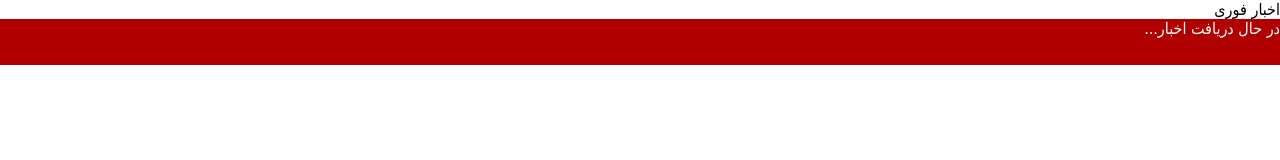
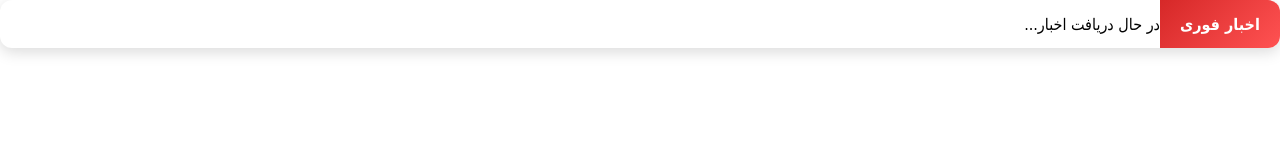
Before and after one commit to maghool51/diyar-widgets, a plain HTML site: page news/index.html in a window 1280 px wide. Drawn offline with Linux system fonts and the light colour scheme.

Commit message:
Update ticker.css

```diff
--- a/news/ticker.css
+++ b/news/ticker.css
@@ -1,12 +1,279 @@
-body{
-    margin:0;
-    font-family:tahoma,Arial,sans-serif;
-    background:transparent;
+/* ================================
+   Diyar Widgets - News Ticker
+   ticker.css
+   ================================ */
+
+
+:root{
+
+    --green:#0b8f45;
+    --green-dark:#05652f;
+    --red:#d62828;
+    --white:#ffffff;
+    --text:#222;
+    --shadow:0 4px 15px rgba(0,0,0,.15);
+
 }
 
+
+/* Reset */
+
+*{
+
+    margin:0;
+    padding:0;
+    box-sizing:border-box;
+
+}
+
+
+body{
+
+    background:transparent;
+    font-family:
+        Tahoma,
+        Arial,
+        "B Nazanin",
+        sans-serif;
+
+}
+
+
+/* Main Container */
+
+.ticker-wrapper{
+
+    width:100%;
+    height:48px;
+
+    display:flex;
+    align-items:center;
+
+    direction:rtl;
+
+    background:#fff;
+
+    border-radius:12px;
+
+    overflow:hidden;
+
+    box-shadow:var(--shadow);
+
+}
+
+
+/* News Label */
+
+.ticker-label{
+
+    flex:0 0 auto;
+
+    height:100%;
+
+    min-width:120px;
+
+    display:flex;
+    align-items:center;
+    justify-content:center;
+
+
+    background:
+    linear-gradient(
+        135deg,
+        var(--red),
+        #ff5252
+    );
+
+
+    color:white;
+
+    font-size:16px;
+
+    font-weight:bold;
+
+    white-space:nowrap;
+
+
+    position:relative;
+
+    z-index:2;
+
+}
+
+
+/* Moving Area */
+
+.ticker-area{
+
+    flex:1;
+
+    overflow:hidden;
+
+    height:100%;
+
+    position:relative;
+
+}
+
+
+/* Ticker Track */
+
 .ticker{
-    width:100%;
-    height:46px;
-    background:#b00000;
-    color:#fff;
+
+    height:100%;
+
+    display:flex;
+
+    align-items:center;
+
+    white-space:nowrap;
+
+    width:max-content;
+
+    animation:
+
+    tickerMove 35s linear infinite;
+
+
 }
+
+
+/* Stop animation on hover */
+
+.ticker-wrapper:hover .ticker{
+
+    animation-play-state:paused;
+
+}
+
+
+
+/* News Items */
+
+.ticker-item{
+
+    display:inline-flex;
+
+    align-items:center;
+
+    margin-left:40px;
+
+    color:var(--text);
+
+    text-decoration:none;
+
+    font-size:15px;
+
+    font-weight:500;
+
+    transition:.2s;
+
+
+}
+
+
+.ticker-item:hover{
+
+    color:var(--green);
+
+}
+
+
+
+/* Bullet */
+
+.ticker-item::before{
+
+    content:"●";
+
+    color:var(--green);
+
+    margin-left:10px;
+
+    font-size:12px;
+
+}
+
+
+
+/* Infinite Movement */
+
+@keyframes tickerMove{
+
+
+    from{
+
+        transform:translateX(0);
+
+    }
+
+
+    to{
+
+        transform:translateX(50%);
+
+    }
+
+
+}
+
+
+
+/* Mobile */
+
+@media(max-width:600px){
+
+
+    .ticker-wrapper{
+
+        height:42px;
+
+        border-radius:8px;
+
+    }
+
+
+    .ticker-label{
+
+        min-width:90px;
+
+        font-size:13px;
+
+    }
+
+
+    .ticker-item{
+
+        font-size:13px;
+
+        margin-left:25px;
+
+    }
+
+
+}
+
+
+
+/* Very small screens */
+
+@media(max-width:380px){
+
+
+    .ticker-label{
+
+        min-width:75px;
+
+        font-size:12px;
+
+    }
+
+
+    .ticker-item{
+
+        font-size:12px;
+
+    }
+
+
+}
```
